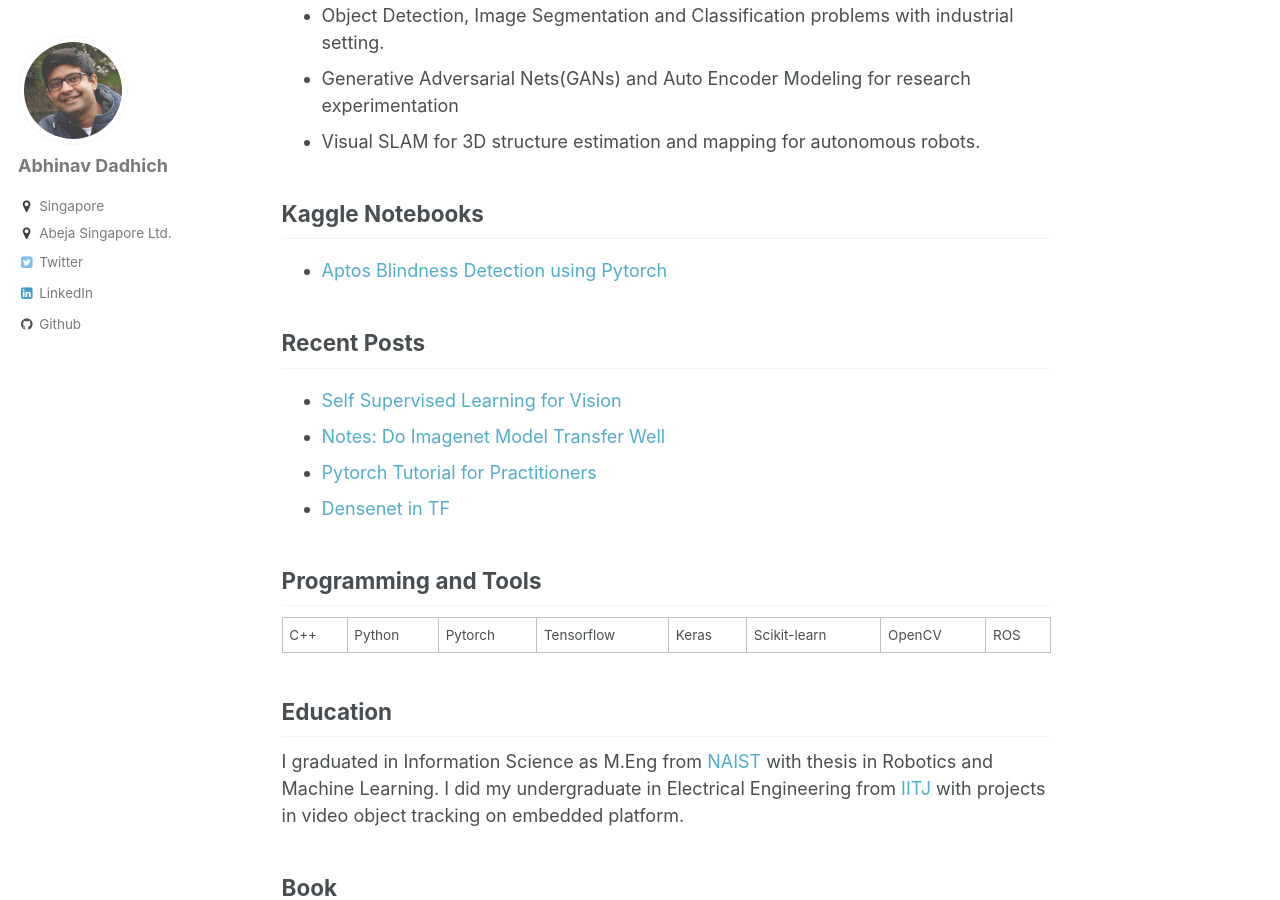
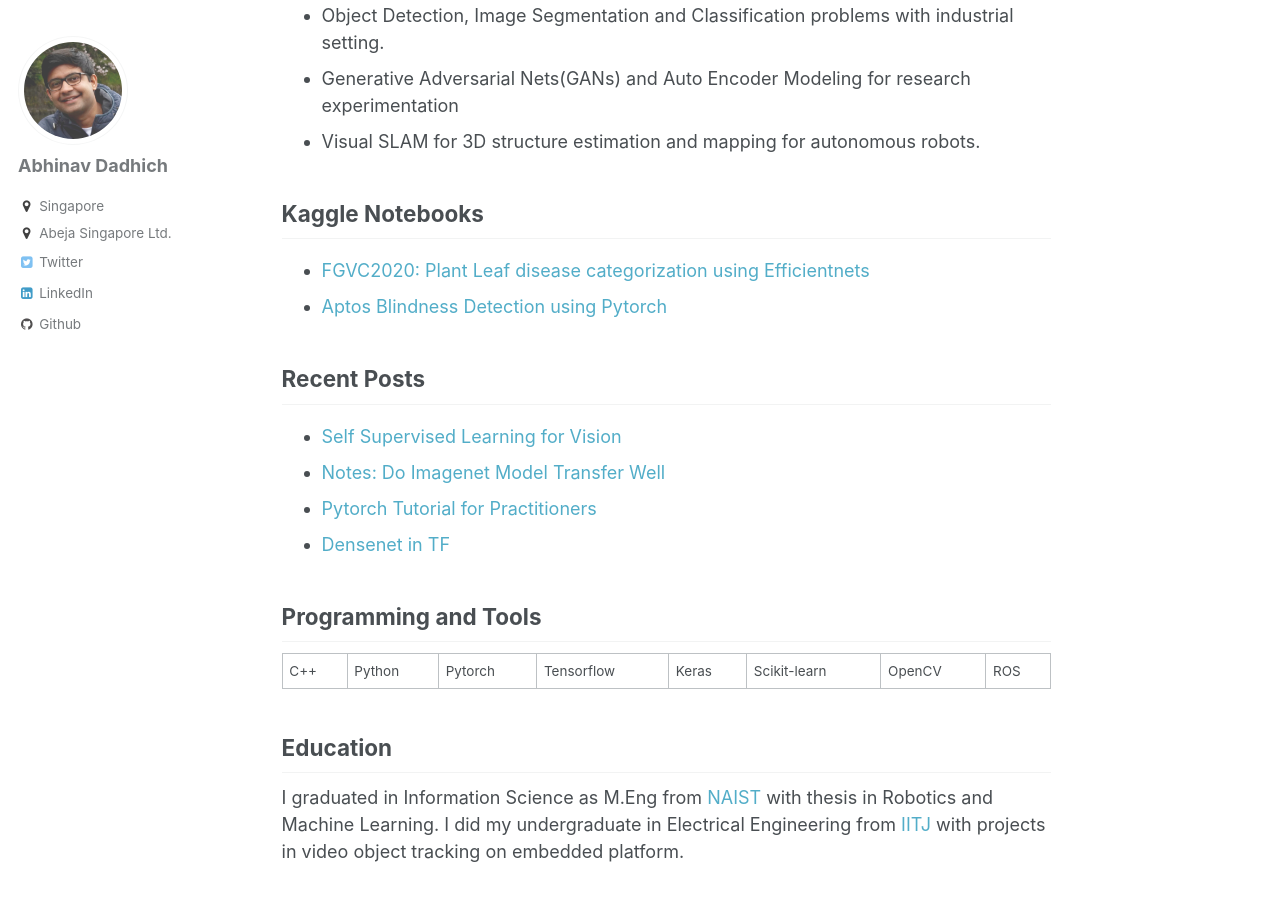
Before and after one commit to ResByte/ResByte.github.io, a Jekyll site: the page built from _pages/about.md, in a window 1280 px wide and 900 px high, scrolled down 321 px. Built offline with Jekyll 4.4.1, drawn with Linux system fonts in a browser that asks for light colours.

Commit message:
updates about

```diff
--- a/_pages/about.md
+++ b/_pages/about.md
@@ -18,6 +18,7 @@
 - Visual SLAM for 3D structure estimation and mapping for autonomous robots.
 
 ## Kaggle Notebooks
+- [FGVC2020: Plant Leaf disease categorization using Efficientnets](https://github.com/ResByte/plant-pathology-2020-fgvc7-pytorch)
 - [Aptos Blindness Detection using Pytorch](https://www.kaggle.com/xrobot/aptos-classification-training-pytorch)
 
 ## Recent Posts
```
